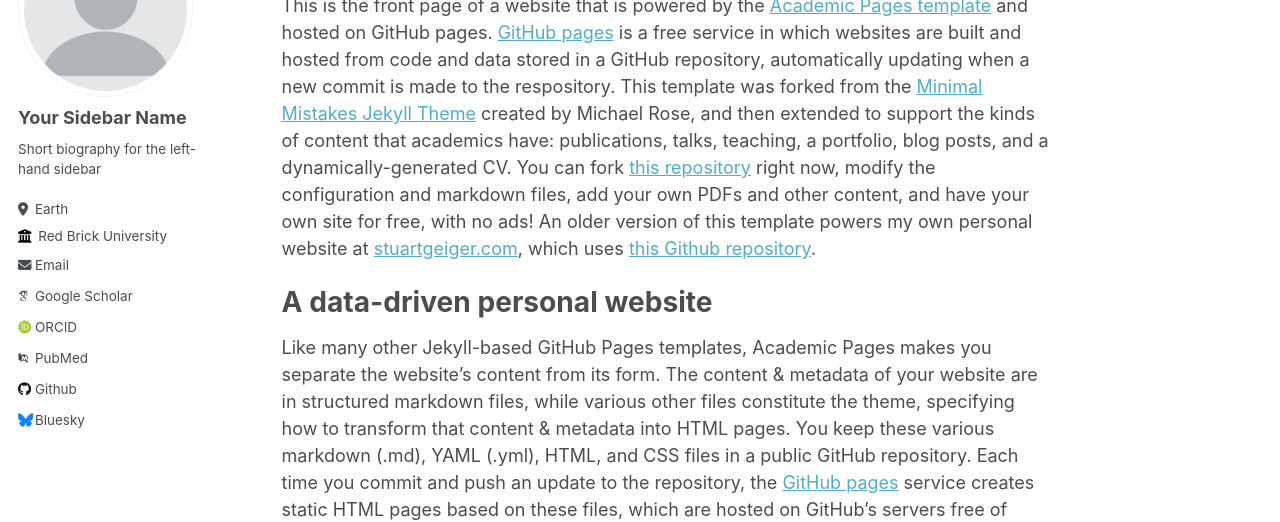
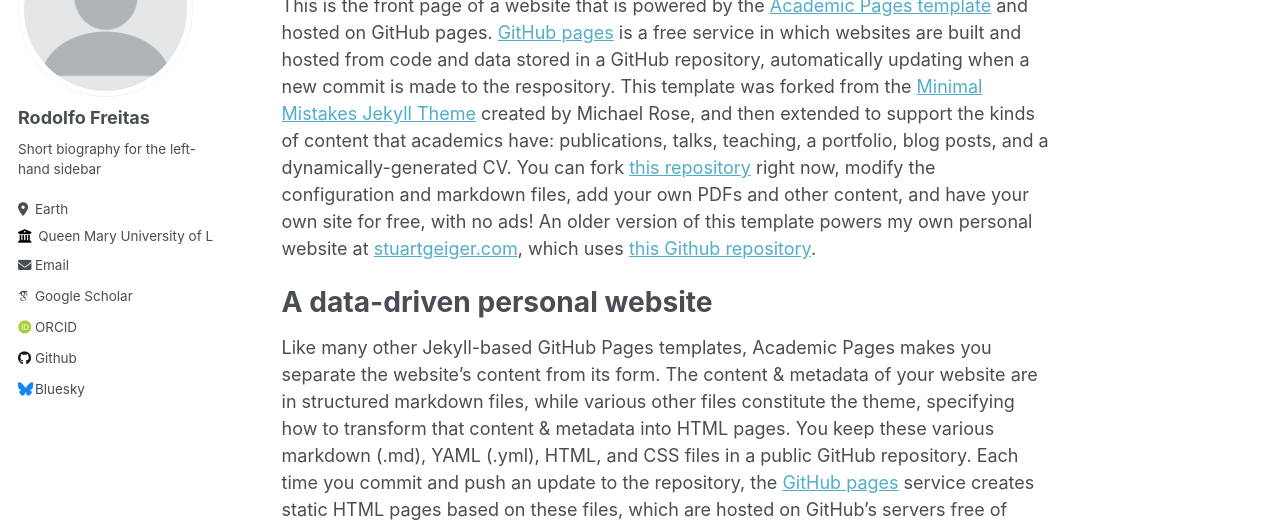
Before and after one commit to RodolfosmFreitas/RodolfosmFreitas.github.io, a Jekyll site: the page built from _pages/about.md, in a window 1280 px wide. Shown: the part 184-706 px from the top of the page. Built offline with Jekyll 4.4.1, drawn with Linux system fonts in a browser that asks for light colours; some web fonts are replaced.

Commit message:
Update _config.yml

```diff
--- a/_config.yml
+++ b/_config.yml
@@ -12,7 +12,7 @@ title                    : "Freitas Personal Website"
 title_separator          : "-"
 name                     : &name "Rodolfo Freitas"
 description              : &description "personal description"
-url                      : https://academicpages.github.io # the base hostname & protocol for your site e.g. "https://mmistakes.github.io"
+url                      : https://RodolfosmFreitas.github.io # the base hostname & protocol for your site e.g. "https://mmistakes.github.io"
 baseurl                  : "" # the subpath of your site, e.g. "/blog"
 repository               : "academicpages/academicpages.github.io"
 
@@ -22,21 +22,21 @@ repository               : "academicpages/academicpages.github.io"
 author:
   # Biographic information
   avatar           : "profile.png"
-  name             : "Your Sidebar Name"
+  name             : "Rodolfo Freitas"
   pronouns         : # example: "she/her"
   bio              : "Short biography for the left-hand sidebar"
   location         : "Earth"
-  employer         : "Red Brick University"
+  employer         : "Queen Mary University of London"
   uri              : # URL
-  email            : "none@example.org"
+  email            : "rodolfo.dasilvamachadodefreitas@qmul.ac.uk"
 
   # Academic websites
   arxiv            : # URL - Update with the correct link to your profile
-  googlescholar    : "https://scholar.google.com/citations?user=PS_CX0AAAAAJ"
+  googlescholar    : "https://scholar.google.com/citations?user=R86q1_cAAAAJ&hl=en"
   impactstory      : # URL
-  orcid            : "http://orcid.org/yourorcidurl"
+  orcid            : "https://orcid.org/0000-0001-6036-8534"
   semantic         : # URL
-  pubmed           : "https://www.ncbi.nlm.nih.gov/pubmed/?term=john+snow"
+  pubmed           : #"https://www.ncbi.nlm.nih.gov/pubmed/?term=john+snow"
   researchgate     : # URL
 
   # Repositories and software development
```
